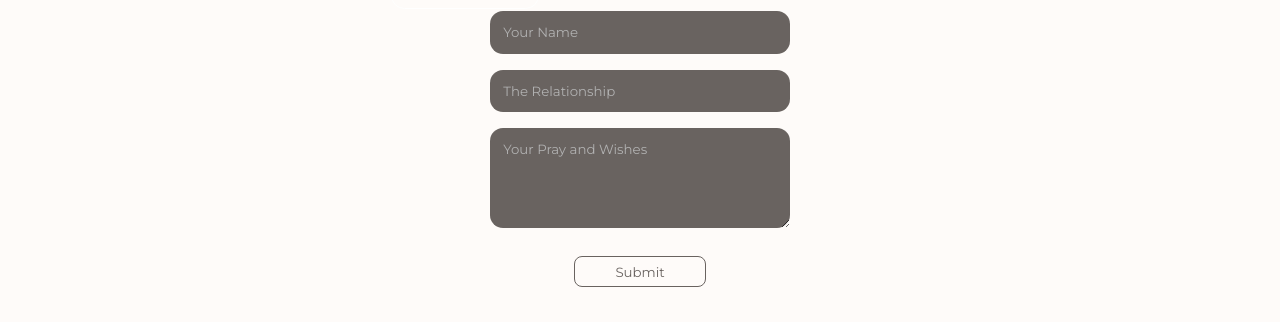
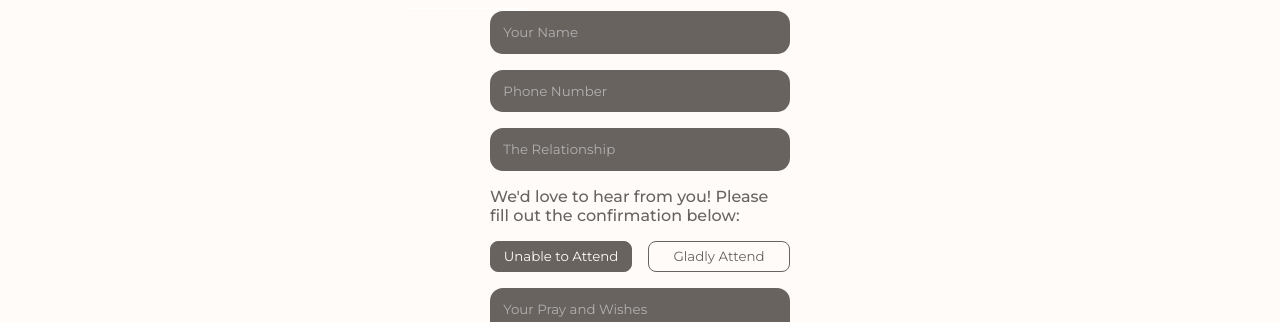
Before and after one commit to natanaelrusli/inviteyou, a React (Vite) app: page /invitation in a window 1280 px wide. Shown: the part 3635-3957 px from the top of the page. Built offline with nearby package versions, Linux system fonts and the light colour scheme.

Commit message:
feat: added rsvp in wishes

```diff
--- a/src/App.tsx
+++ b/src/App.tsx
@@ -8,6 +8,8 @@ import InvitationPage from "./pages/InvitationPage";
 import ProtectedRoute from "./router/ProtectedRoute";
 
 import invitedGuests from "./guestList.json";
+import { GuestContext } from "./context/GuestNameContext";
+import { GuestDataItf } from "./types";
 
 function App() {
   const [isDarkMode, setIsDarkMode] = useState(false);
@@ -57,10 +59,20 @@ function App() {
     },
   ]);
 
+  const [guest, setGuest] = useState<GuestDataItf>({
+    name: "",
+    age: 0,
+    phone: "",
+    RSVP: false,
+    wishes: "",
+  });
+
   return (
-    <ThemeProvider theme={theme}>
-      <RouterProvider router={router} />
-    </ThemeProvider>
+    <GuestContext.Provider value={{ guest, setGuest }}>
+      <ThemeProvider theme={theme}>
+        <RouterProvider router={router} />
+      </ThemeProvider>
+    </GuestContext.Provider>
   );
 }
 
--- a/src/components/Landing.tsx
+++ b/src/components/Landing.tsx
@@ -2,7 +2,9 @@ import styled, { keyframes } from "styled-components";
 import heroImg from "../assets/hero-image.jpg";
 import { Link } from "react-router-dom";
 import color from "../styles/color";
-import { useState } from "react";
+import { useContext, useState } from "react";
+import { GuestContext } from "../context/GuestNameContext";
+import { GuestDataItf } from "../types";
 
 const fadeDown = keyframes`
   from {
@@ -109,7 +111,18 @@ const Input = styled.input.attrs({ type: "text" })`
 `;
 
 const Landing = () => {
-  const [name, setName] = useState<string>("");
+  const [guestData, setGuestData] = useState<GuestDataItf>({
+    name: "",
+    age: 0,
+    phone: "",
+    RSVP: false,
+    wishes: "",
+  });
+  const { setGuest } = useContext(GuestContext);
+
+  const handleInputChange = (name: string) => {
+    setGuestData({ ...guestData, name: name });
+  };
 
   return (
     <SectionContainer>
@@ -121,11 +134,14 @@ const Landing = () => {
       </TopSection>
       <InputContainer>
         <Input
-          onChange={(e) => setName(e.target.value)}
+          onChange={(e) => handleInputChange(e.target.value)}
           placeholder='Please input your name...'
         />
       </InputContainer>
-      <LandingButton to={`/invitation?name=${name}`}>
+      <LandingButton
+        to={`/invitation?name=${guestData.name}`}
+        onClick={() => setGuest(guestData)}
+      >
         Open Invitation
       </LandingButton>
     </SectionContainer>
--- a/src/components/Wishes.tsx
+++ b/src/components/Wishes.tsx
@@ -2,6 +2,8 @@ import styled from "styled-components";
 import { SectionHeader } from "../styles/styles";
 import color from "../styles/color";
 import { useSearchParams } from "react-router-dom";
+import { useContext } from "react";
+import { GuestContext } from "../context/GuestNameContext";
 
 const BaseInput = styled.input`
   padding: 1em;
@@ -23,19 +25,15 @@ const TextArea = styled(BaseInput).attrs({ as: "textarea" })`
   height: 100px;
 `;
 
-const SubmitButton = styled.button`
-  background-color: transparent;
-  color: ${color.primaryText};
+const Button = styled.button<{ $active?: boolean }>`
+  background-color: ${(props) =>
+    props.$active ? color.primaryBrown : color.softWhite};
+  color: ${(props) => (props.$active ? color.softWhite : color.primaryBrown)};
   padding: 0.5em 3em;
   border: 1px solid ${color.primaryText};
   outline: none;
   border-radius: 8px;
   cursor: pointer;
-
-  &:hover {
-    color: ${color.softWhite};
-    background-color: ${color.primaryText};
-  }
 `;
 
 const Section = styled.section`
@@ -48,10 +46,33 @@ const Section = styled.section`
   background-color: ${color.softWhite};
 `;
 
+const RSVPButtonDiv = styled.div`
+  display: flex;
+  width: 300px;
+  justify-content: space-between;
+  gap: 1em;
+
+  Button {
+    width: 50%;
+    padding: 0.5em;
+  }
+`;
+
+const RSVPSectionDiv = styled.div`
+  width: 300px;
+
+  p {
+    color: ${color.primaryBrown};
+    font-weight: 500;
+    margin-bottom: 1em;
+  }
+`;
+
 const Wishes = () => {
   const [searchParams] = useSearchParams();
+  const { setGuest, guest } = useContext(GuestContext);
 
-  const guest = searchParams.get("name");
+  const guestName = searchParams.get("name");
 
   return (
     <Section>
@@ -59,19 +80,46 @@ const Wishes = () => {
         style={{ marginBottom: "0.1em" }}
         $textColor={color.primaryText}
       >
-        Pray and Wishes from {guest}
+        Pray and Wishes from {guestName}
       </SectionHeader>
       <p style={{ marginBottom: "0.6em" }}>
         Please leave your sincere prayers and wishes to us and our family:
       </p>
+      <Input
+        placeholder='Your Name'
+        value={guest.name}
+        onChange={(e) => setGuest({ ...guest, name: e.target.value })}
+      />
+      <Input
+        placeholder='Phone Number'
+        onChange={(e) => setGuest({ ...guest, phone: e.target.value })}
+      />
+      <Input placeholder='The Relationship' />
 
-      <Input placeholder='Your Name' />
-      <Input placeholder='The Relationship' />
+      <RSVPSectionDiv>
+        <p>
+          We'd love to hear from you! Please fill out the confirmation below:
+        </p>
+        <RSVPButtonDiv>
+          <Button
+            $active={!guest.RSVP}
+            onClick={() => setGuest({ ...guest, RSVP: false })}
+          >
+            Unable to Attend
+          </Button>
+          <Button
+            $active={guest.RSVP}
+            onClick={() => setGuest({ ...guest, RSVP: true })}
+          >
+            Gladly Attend
+          </Button>
+        </RSVPButtonDiv>
+      </RSVPSectionDiv>
       <TextArea
         placeholder='Your Pray and Wishes'
         style={{ marginBottom: "12px" }}
       />
-      <SubmitButton>Submit</SubmitButton>
+      <Button>Submit</Button>
     </Section>
   );
 };
--- /dev/null
+++ b/src/context/GuestNameContext.tsx
@@ -0,0 +1,20 @@
+import { Dispatch, SetStateAction, createContext } from "react";
+import { GuestDataItf } from "../types";
+
+interface GuestContextItf {
+  guest: GuestDataItf;
+  setGuest: Dispatch<SetStateAction<GuestDataItf>>;
+}
+
+const initialUserState: GuestDataItf = {
+  name: "",
+  age: 0,
+  phone: "",
+  RSVP: false,
+  wishes: "",
+};
+
+export const GuestContext = createContext<GuestContextItf>({
+  guest: initialUserState,
+  setGuest: () => {},
+});
--- a/src/guestList.json
+++ b/src/guestList.json
@@ -4,19 +4,22 @@
       "name": "John Doe",
       "age": 30,
       "email": "john.doe@example.com",
-      "RSVP": true
+      "RSVP": true,
+      "wishes": "the best!"
     },
     {
       "name": "Jane Smith",
       "age": 25,
       "email": "jane.smith@example.com",
-      "RSVP": false
+      "RSVP": false,
+      "wishes": "the best!"
     },
     {
       "name": "Alice Johnson",
       "age": 35,
       "email": "alice.johnson@example.com",
-      "RSVP": true
+      "RSVP": true,
+      "wishes": "the best!"
     }
   ]
 }
--- /dev/null
+++ b/src/types/index.ts
@@ -0,0 +1,7 @@
+export interface GuestDataItf {
+  name: string;
+  age: number;
+  phone: string;
+  RSVP: boolean;
+  wishes: string;
+}
```
